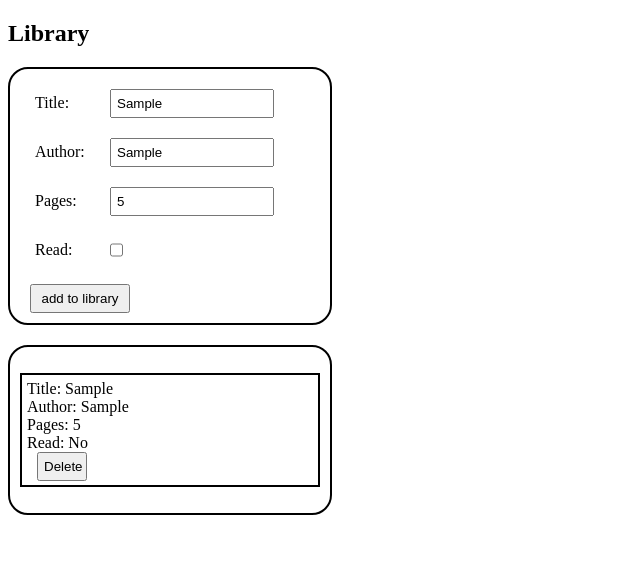
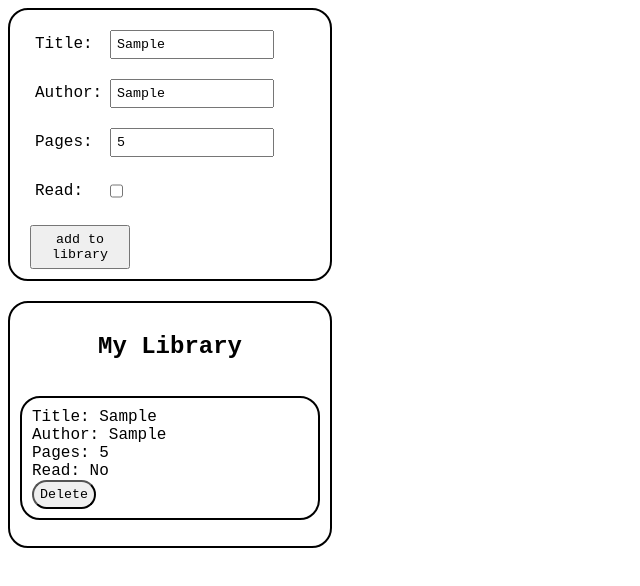
Before and after one commit to o0ops46/library, a plain HTML site: page index.html in a window 1280 px wide. Both pictures are taken after typing "Sample", "Sample", "5" into the empty fields and a click on the button "add to library". Shown: the whole page, without its empty margins (0-640 px from the left). Drawn offline with Linux system fonts and the light colour scheme.

Commit message:
fixed my display()

```diff
--- a/index.html
+++ b/index.html
@@ -9,7 +9,6 @@
     <link rel="stylesheet" href="style.css" />
   </head>
   <body>
-    <h2>Library</h2>
     <form action="#">
       <div class="form-input">
         <label for="title">Title:</label>
--- a/script.js
+++ b/script.js
@@ -28,7 +28,7 @@ addBookToLibrary();
 
 div.classList.add('all-books');
 function display() {
-  div.innerHTML = '';
+  div.innerHTML = `<h2>My Library</h2>`;
   myLibrary.forEach(element => {
     let p = document.createElement('p');
     p.innerHTML = `Title: ${element.title} <br> Author: ${element.author} <br> Pages: ${element.pages} <br> Read: ${element.read}`;
@@ -36,6 +36,11 @@ function display() {
     const deleteBtn = document.createElement('button');
     deleteBtn.innerHTML = 'Delete';
     deleteBtn.setAttribute('class', 'delete-button');
+    deleteBtn.addEventListener('click', function () {
+      myLibrary.splice(myLibrary.indexOf(element), 1);
+      display();
+    });
+
     div.appendChild(p);
     p.appendChild(deleteBtn);
   });
--- a/style.css
+++ b/style.css
@@ -1,3 +1,6 @@
+* {
+  font-family: 'Courier New', Courier, monospace;
+}
 form {
   display: flex;
   flex-direction: column;
@@ -39,14 +42,25 @@ input {
   border-radius: 20px;
   padding: 10px;
 }
+.all-books h2 {
+  font-family: 'Courier New', Courier, monospace;
+  text-align: center;
+}
+.display-none {
+  display: none;
+}
 .book-shelf {
   height: 100px;
-  padding: 5px;
+  padding: 10px;
+  border-radius: 20px;
   display: flex;
   flex-direction: column;
   width: auto;
   border: 2px solid black;
 }
 .delete-button {
-  width: 50px;
+  margin-left: 0;
+  border-radius: 20px;
+  width: 4rem;
+  height: 2rem;
 }
```
